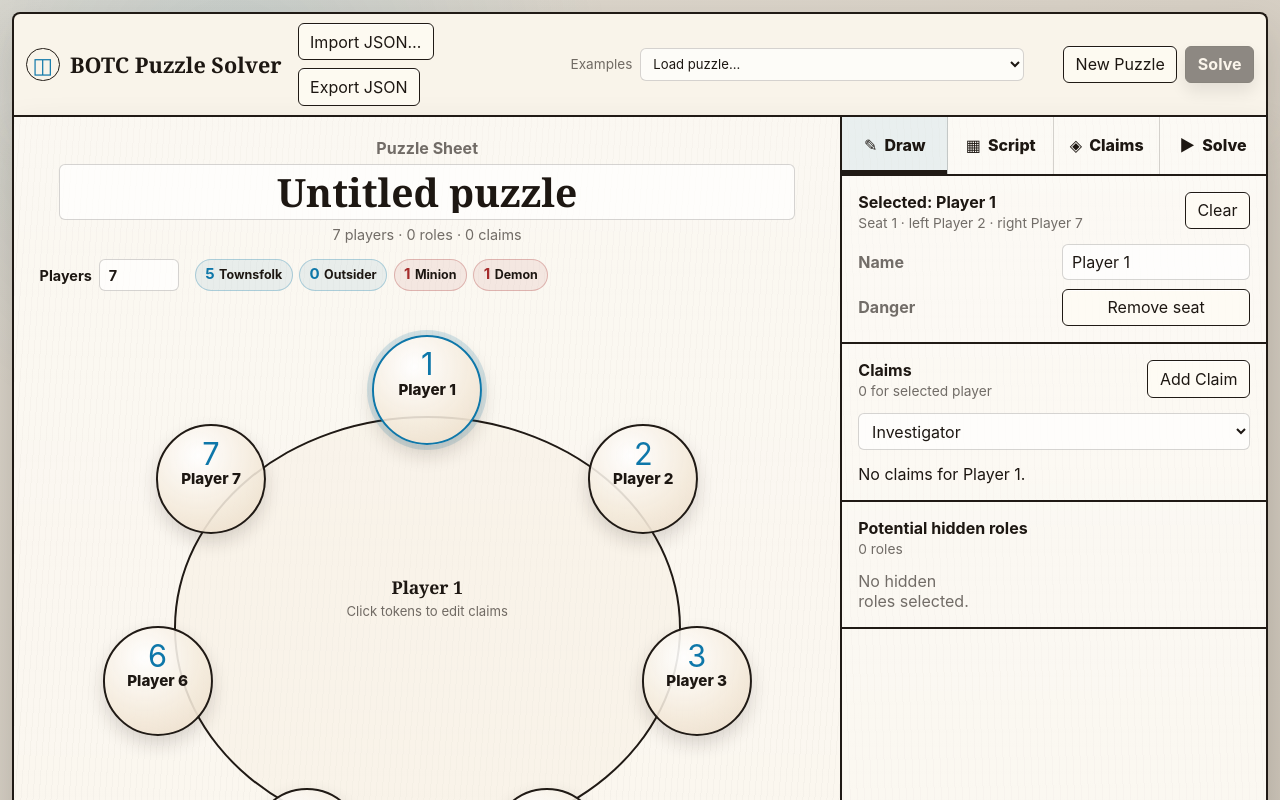
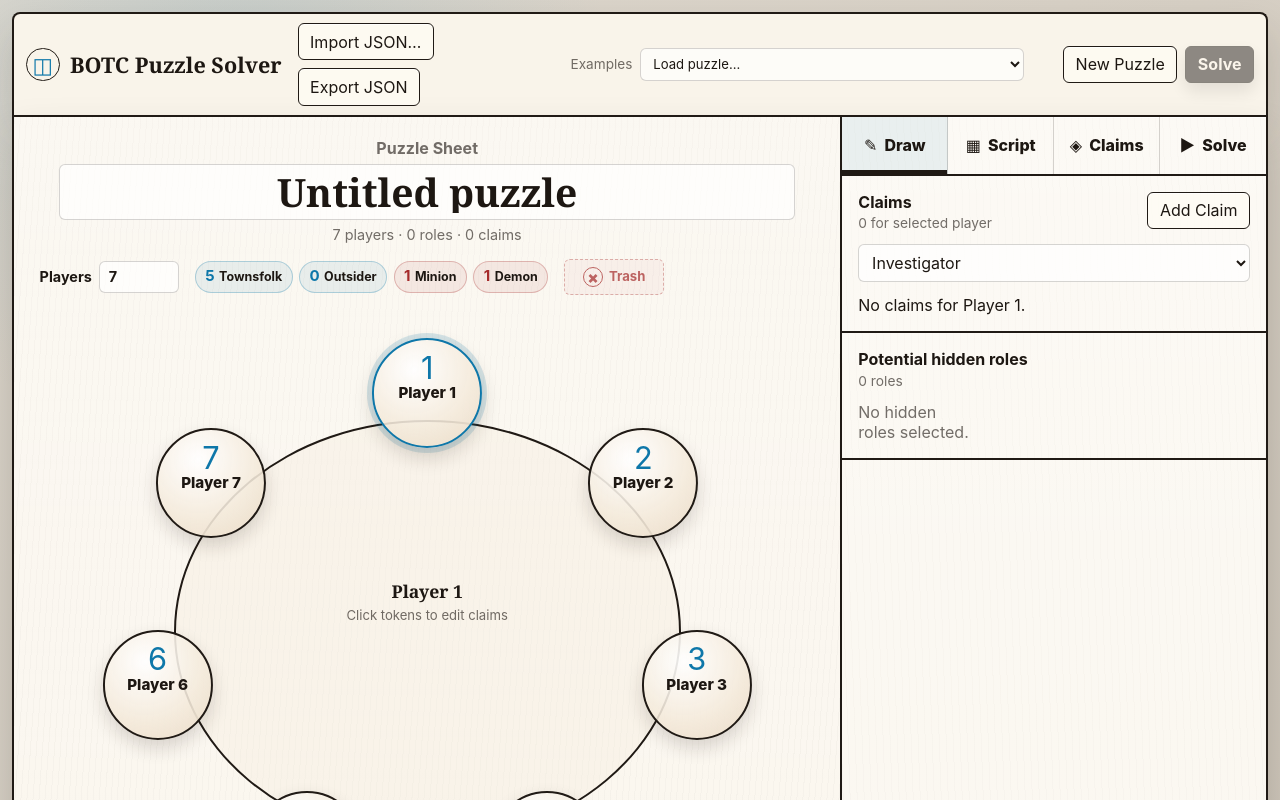
Before and after one commit to jthemphill/botc-solvers, a React (Vite) app: page / in a window 1280 px wide. Shown: the top 800 px of the page. Built offline with nearby package versions, Linux system fonts and the light colour scheme.

Commit message:
Remove selected player panel

```diff
--- a/src/App.tsx
+++ b/src/App.tsx
@@ -4,7 +4,7 @@ import { FixedRolesEditor } from "./components/FixedRolesEditor";
 import { ImportExportBar } from "./components/ImportExportBar";
 import { PuzzleHeader } from "./components/PuzzleHeader";
 import { ResultsView } from "./components/ResultsView";
-import { PuzzleSheet, SelectedPlayerWorkbench } from "./components/SeatingChartEditor";
+import { DrawWorkbench, PuzzleSheet } from "./components/SeatingChartEditor";
 import { ScriptPicker } from "./components/ScriptPicker";
 import { initialDoc, initialState, reducer } from "./state/puzzleDoc";
 import { useSolver } from "./state/useSolver";
@@ -97,14 +97,7 @@ export function App() {
             ))}
           </nav>
           <div className="workbench-body">
-            {activeTab === "draw" && (
-              <SelectedPlayerWorkbench
-                doc={doc}
-                dispatch={dispatch}
-                selectedIndex={selectedIndex}
-                onSelect={setSelectedIndex}
-              />
-            )}
+            {activeTab === "draw" && <DrawWorkbench doc={doc} dispatch={dispatch} selectedIndex={selectedIndex} />}
             {activeTab === "script" && (
               <>
                 <ScriptPicker doc={doc} dispatch={dispatch} />
--- a/src/components/SeatingChartEditor.tsx
+++ b/src/components/SeatingChartEditor.tsx
@@ -1,4 +1,13 @@
-import { useEffect, useState, type CSSProperties, type Dispatch, type DragEvent } from "react";
+import {
+  useEffect,
+  useRef,
+  useState,
+  type CSSProperties,
+  type Dispatch,
+  type DragEvent,
+  type KeyboardEvent,
+  type PointerEvent,
+} from "react";
 import { CharacterType } from "../model/core";
 import { ROLE_CLASSES } from "../model/roleRegistry";
 import { roleEmoji, roleEmojiLabel } from "../model/roleEmoji";
@@ -19,6 +28,10 @@ interface SharedProps extends Props {
   onSelect: (index: number) => void;
 }
 
+interface DrawWorkbenchProps extends Props {
+  selectedIndex: number;
+}
+
 interface ClaimQuoteCard {
   readonly player: string;
   readonly playerIndex: number;
@@ -34,17 +47,15 @@ const TYPE_LABEL: Record<CharacterType, string> = {
   [CharacterType.Demon]: "Demon",
 };
 
+const SEAT_DRAG_TYPE = "application/x-botc-seat-index";
+const DOUBLE_TAP_WINDOW_MS = 450;
+
 export function SeatingChartEditor({ doc, dispatch }: Props) {
   const [selectedIndex, setSelectedIndex] = useState(0);
   return (
     <section className="seating-composer">
       <PuzzleSheet doc={doc} dispatch={dispatch} selectedIndex={selectedIndex} onSelect={setSelectedIndex} />
-      <SelectedPlayerWorkbench
-        doc={doc}
-        dispatch={dispatch}
-        selectedIndex={selectedIndex}
-        onSelect={setSelectedIndex}
-      />
+      <DrawWorkbench doc={doc} dispatch={dispatch} selectedIndex={selectedIndex} />
     </section>
   );
 }
@@ -55,6 +66,10 @@ export function PuzzleSheet({ doc, dispatch, selectedIndex, onSelect }: SharedPr
   const setupCounts = countSetupRoles(doc);
   const hasTimeline = doc.timeline !== undefined && doc.timeline.length > 0;
   const [draggedIndex, setDraggedIndex] = useState<number | undefined>(undefined);
+  const [editingIndex, setEditingIndex] = useState<number | undefined>(undefined);
+  const [draftName, setDraftName] = useState("");
+  const [trashDropActive, setTrashDropActive] = useState(false);
+  const lastSeatTap = useRef<{ index: number; time: number }>({ index: -1, time: 0 });
   const quoteCards = claimQuoteCardsForDoc(doc);
   const chartQuoteCards = players.length <= 10 ? firstQuoteCardsByPlayer(quoteCards) : [];
 
@@ -62,25 +77,101 @@ export function PuzzleSheet({ doc, dispatch, selectedIndex, onSelect }: SharedPr
     if (selectedIndex >= players.length) onSelect(Math.max(0, players.length - 1));
   }, [onSelect, players.length, selectedIndex]);
 
-  const startSeatDrag = (event: DragEvent<HTMLButtonElement>, index: number) => {
+  useEffect(() => {
+    if (editingIndex !== undefined && editingIndex >= players.length) {
+      setEditingIndex(undefined);
+      setDraftName("");
+    }
+  }, [editingIndex, players.length]);
+
+  const beginRename = (index: number, name: string) => {
+    setDraggedIndex(undefined);
+    setTrashDropActive(false);
+    onSelect(index);
+    setEditingIndex(index);
+    setDraftName(name);
+  };
+
+  const commitRename = () => {
+    if (editingIndex === undefined) return;
+    const currentName = players[editingIndex];
+    const nextName = draftName.trim();
+    if (currentName !== undefined && nextName !== currentName) {
+      dispatch({ type: "renamePlayer", index: editingIndex, name: nextName });
+    }
+    setEditingIndex(undefined);
+    setDraftName("");
+  };
+
+  const cancelRename = () => {
+    setEditingIndex(undefined);
+    setDraftName("");
+  };
+
+  const startSeatDrag = (event: DragEvent<HTMLDivElement>, index: number) => {
+    if (editingIndex === index) {
+      event.preventDefault();
+      return;
+    }
     setDraggedIndex(index);
+    setTrashDropActive(false);
     event.dataTransfer.effectAllowed = "move";
+    event.dataTransfer.setData(SEAT_DRAG_TYPE, String(index));
     event.dataTransfer.setData("text/plain", String(index));
   };
 
-  const allowSeatDrop = (event: DragEvent<HTMLButtonElement>) => {
+  const draggedSeatIndex = (event: DragEvent<HTMLElement>) => {
+    const value = event.dataTransfer.getData(SEAT_DRAG_TYPE) || event.dataTransfer.getData("text/plain");
+    if (value === "") return draggedIndex;
+    const dataIndex = Number(value);
+    return Number.isInteger(dataIndex) ? dataIndex : draggedIndex;
+  };
+
+  const allowSeatDrop = (event: DragEvent<HTMLElement>) => {
     event.preventDefault();
     event.dataTransfer.dropEffect = "move";
   };
 
-  const dropSeat = (event: DragEvent<HTMLButtonElement>, toIndex: number) => {
+  const dropSeat = (event: DragEvent<HTMLDivElement>, toIndex: number) => {
     event.preventDefault();
-    const dataIndex = Number(event.dataTransfer.getData("text/plain"));
-    const fromIndex = Number.isInteger(dataIndex) ? dataIndex : draggedIndex;
+    const fromIndex = draggedSeatIndex(event);
     setDraggedIndex(undefined);
-    if (fromIndex === undefined || fromIndex === toIndex) return;
+    setTrashDropActive(false);
+    if (fromIndex === undefined || fromIndex === toIndex || fromIndex < 0 || fromIndex >= players.length) return;
     dispatch({ type: "movePlayerTo", fromIndex, toIndex });
     onSelect(toIndex);
+  };
+
+  const dropSeatOnTrash = (event: DragEvent<HTMLDivElement>) => {
+    event.preventDefault();
+    const fromIndex = draggedSeatIndex(event);
+    setDraggedIndex(undefined);
+    setTrashDropActive(false);
+    if (fromIndex === undefined || fromIndex < 0 || fromIndex >= players.length) return;
+    dispatch({ type: "removePlayer", index: fromIndex });
+    onSelect(Math.max(0, Math.min(fromIndex, players.length - 2)));
+  };
+
+  const handleSeatPointerUp = (event: PointerEvent<HTMLDivElement>, index: number, player: string) => {
+    if (event.pointerType === "mouse" || editingIndex === index) return;
+    const now = Date.now();
+    if (lastSeatTap.current.index === index && now - lastSeatTap.current.time <= DOUBLE_TAP_WINDOW_MS) {
+      event.preventDefault();
+      beginRename(index, player);
+      lastSeatTap.current = { index: -1, time: 0 };
+      return;
+    }
+    lastSeatTap.current = { index, time: now };
+  };
+
+  const handleSeatKeyDown = (event: KeyboardEvent<HTMLDivElement>, index: number, player: string) => {
+    if (event.key === "Enter" || event.key === " ") {
+      event.preventDefault();
+      onSelect(index);
+    } else if (event.key === "F2") {
+      event.preventDefault();
+      beginRename(index, player);
+    }
   };
 
   return (
@@ -97,6 +188,22 @@ export function PuzzleSheet({ doc, dispatch, selectedIndex, onSelect }: SharedPr
           />
         </label>
         <SetupCountSummary setupCounts={setupCounts} />
+        <div
+          className={`seat-trash-zone${draggedIndex === undefined ? "" : " armed"}${
+            trashDropActive ? " drop-target" : ""
+          }`}
+          aria-label="Trash zone for removing seats"
+          onDragEnter={(event) => {
+            allowSeatDrop(event);
+            setTrashDropActive(true);
+          }}
+          onDragOver={allowSeatDrop}
+          onDragLeave={() => setTrashDropActive(false)}
+          onDrop={dropSeatOnTrash}
+        >
+          <span aria-hidden="true">×</span>
+          <strong>Trash</strong>
+        </div>
       </div>
 
       <div className="seating-chart" aria-label="Clockwise seating chart">
@@ -108,22 +215,30 @@ export function PuzzleSheet({ doc, dispatch, selectedIndex, onSelect }: SharedPr
           const deathMarker = deathMarkerForPlayer(doc.timeline, player);
           const deathClass = deathMarker === undefined ? undefined : deathMarkerClass(deathMarker);
           const deathLabel = deathMarker === undefined ? "" : `, ${deathMarkerLabel(deathMarker)}`;
+          const isEditing = editingIndex === index;
           return (
-            <button
+            <div
               key={player}
-              type="button"
               className={`seat-button${deathClass === undefined ? "" : ` death-${deathClass}`}${
                 index === selectedIndex ? " selected" : ""
-              }${index === draggedIndex ? " dragging" : ""}`}
+              }${index === draggedIndex ? " dragging" : ""}${isEditing ? " editing" : ""}`}
               style={seatButtonStyle(index, players.length, player)}
-              draggable
+              draggable={!isEditing}
+              role="button"
+              tabIndex={0}
               onDragStart={(event) => startSeatDrag(event, index)}
               onDragOver={allowSeatDrop}
               onDrop={(event) => dropSeat(event, index)}
-              onDragEnd={() => setDraggedIndex(undefined)}
+              onDragEnd={() => {
+                setDraggedIndex(undefined);
+                setTrashDropActive(false);
+              }}
               onClick={() => onSelect(index)}
+              onDoubleClick={() => beginRename(index, player)}
+              onPointerUp={(event) => handleSeatPointerUp(event, index, player)}
+              onKeyDown={(event) => handleSeatKeyDown(event, index, player)}
               aria-pressed={index === selectedIndex}
-              aria-label={`Seat ${index + 1}: ${player}${deathLabel}. Drag to reorder seats.`}
+              aria-label={`Seat ${index + 1}: ${player}${deathLabel}. Drag to reorder seats. Double-click to rename.`}
             >
               {deathClass !== undefined && <span className={`seat-shroud ${deathClass}`} aria-hidden="true" />}
               <span
@@ -135,13 +250,40 @@ export function PuzzleSheet({ doc, dispatch, selectedIndex, onSelect }: SharedPr
               >
                 {roleEmoji(primaryClaim?.type) ?? index + 1}
               </span>
-              <span className="seat-player-name">{player}</span>
+              {isEditing ? (
+                <input
+                  className="seat-name-input"
+                  type="text"
+                  value={draftName}
+                  autoFocus
+                  aria-label={`Rename ${player}`}
+                  draggable={false}
+                  onFocus={(event) => event.currentTarget.select()}
+                  onChange={(event) => setDraftName(event.target.value)}
+                  onBlur={commitRename}
+                  onClick={(event) => event.stopPropagation()}
+                  onDoubleClick={(event) => event.stopPropagation()}
+                  onPointerUp={(event) => event.stopPropagation()}
+                  onKeyDown={(event) => {
+                    event.stopPropagation();
+                    if (event.key === "Enter") {
+                      event.preventDefault();
+                      commitRename();
+                    } else if (event.key === "Escape") {
+                      event.preventDefault();
+                      cancelRename();
+                    }
+                  }}
+                />
+              ) : (
+                <span className="seat-player-name">{player}</span>
+              )}
               {deathMarker !== undefined && deathClass !== undefined && (
                 <span className={`seat-death-badge ${deathClass}`} aria-hidden="true">
                   {timelineEventGlyph(deathMarker)}
                 </span>
               )}
-            </button>
+            </div>
           );
         })}
 
@@ -201,68 +343,19 @@ function ClaimQuoteDeck({ cards, onSelect }: { cards: readonly ClaimQuoteCard[];
   );
 }
 
-export function SelectedPlayerWorkbench({ doc, dispatch, selectedIndex, onSelect }: SharedProps) {
+export function DrawWorkbench({ doc, dispatch, selectedIndex }: DrawWorkbenchProps) {
   const players = doc.players;
   const [newType, setNewType] = useState<Claim["type"]>("Investigator");
   const selectedName = players[selectedIndex];
-  const selectedPlayerIndex = selectedName === undefined ? -1 : doc.players.indexOf(selectedName);
   const selectedClaims = selectedName === undefined ? [] : claimIndexesForPlayer(doc, selectedName);
-  const leftNeighbor =
-    selectedName === undefined || players.length === 0 ? undefined : players[(selectedIndex + 1) % players.length];
-  const rightNeighbor =
-    selectedName === undefined || players.length === 0
-      ? undefined
-      : players[(selectedIndex - 1 + players.length) % players.length];
 
   const addClaim = () => {
     if (selectedName === undefined) return;
     dispatch({ type: "addClaim", claim: makeEmptyClaim(newType, selectedName) });
   };
 
-  const removeSelectedPlayer = () => {
-    if (selectedPlayerIndex === -1) return;
-    dispatch({ type: "removePlayer", index: selectedPlayerIndex });
-    onSelect(Math.max(0, selectedPlayerIndex - 1));
-  };
-
   return (
     <div className="draw-workbench">
-      <section className="panel selected-player-panel">
-        {selectedName === undefined ? (
-          <p>Add players to start drawing the puzzle.</p>
-        ) : (
-          <>
-            <header className="panel-heading-row">
-              <div>
-                <h3>Selected: {selectedName}</h3>
-                <span>
-                  Seat {selectedIndex + 1} · left {leftNeighbor ?? "-"} · right {rightNeighbor ?? "-"}
-                </span>
-              </div>
-              <button type="button" onClick={() => onSelect(0)}>
-                Clear
-              </button>
-            </header>
-
-            <div className="field-grid selected-player-grid">
-              <span>Name</span>
-              <input
-                type="text"
-                value={selectedName}
-                disabled={selectedPlayerIndex === -1}
-                onChange={(event) =>
-                  dispatch({ type: "renamePlayer", index: selectedPlayerIndex, name: event.target.value })
-                }
-              />
-              <span>Danger</span>
-              <button type="button" onClick={removeSelectedPlayer}>
-                Remove seat
-              </button>
-            </div>
-          </>
-        )}
-      </section>
-
       <section className="panel claims-panel">
         <header className="panel-heading-row">
           <div>
--- a/src/styles.css
+++ b/src/styles.css
@@ -340,6 +340,52 @@ summary {
   color: var(--red-ink);
 }
 
+.seat-trash-zone {
+  display: inline-flex;
+  align-items: center;
+  justify-content: center;
+  gap: 0.38rem;
+  min-width: 6.25rem;
+  min-height: 2.25rem;
+  border: 1.5px dashed rgba(165, 43, 43, 0.48);
+  border-radius: 6px;
+  background: rgba(165, 43, 43, 0.06);
+  color: var(--red-ink);
+  padding: 0.28rem 0.65rem;
+  font-size: 0.82rem;
+  font-weight: 850;
+  line-height: 1;
+  opacity: 0.72;
+  transition:
+    background-color 120ms ease,
+    border-color 120ms ease,
+    opacity 120ms ease,
+    transform 120ms ease;
+}
+
+.seat-trash-zone span {
+  display: grid;
+  width: 1.25rem;
+  height: 1.25rem;
+  place-items: center;
+  border: 1.5px solid currentColor;
+  border-radius: 50%;
+  font-size: 1rem;
+  font-weight: 900;
+}
+
+.seat-trash-zone.armed {
+  border-color: rgba(165, 43, 43, 0.72);
+  background: rgba(165, 43, 43, 0.1);
+  opacity: 1;
+}
+
+.seat-trash-zone.drop-target {
+  border-style: solid;
+  background: rgba(165, 43, 43, 0.18);
+  transform: translateY(-1px);
+}
+
 .seating-chart {
   position: relative;
   width: min(100%, 48rem);
@@ -389,9 +435,23 @@ summary {
     0 0 0 5px rgba(14, 119, 169, 0.16);
 }
 
+.seat-button:hover,
+.seat-button:focus-visible {
+  background: radial-gradient(circle at 38% 28%, #fffdf8, rgba(244, 234, 219, 0.92) 58%, #eadcc8);
+}
+
+.seat-button:focus-visible {
+  outline: 3px solid rgba(14, 119, 169, 0.28);
+  outline-offset: 2px;
+}
+
 .seat-button.dragging {
   opacity: 0.58;
   cursor: grabbing;
+}
+
+.seat-button.editing {
+  cursor: text;
 }
 
 .seat-button.death-nomination-death {
@@ -474,6 +534,22 @@ summary {
   font-weight: 800;
   line-height: 1.05;
   white-space: nowrap;
+}
+
+.seat-name-input {
+  position: relative;
+  z-index: 1;
+  align-self: center;
+  width: min(5.7rem, 86%);
+  min-width: 0;
+  height: 1.75rem;
+  border-color: var(--blue-ink);
+  background: rgba(255, 252, 244, 0.96);
+  padding: 0.1rem 0.24rem;
+  text-align: center;
+  font-size: min(0.96rem, 16cqi);
+  font-weight: 800;
+  line-height: 1.05;
 }
 
 .seat-death-badge {
@@ -908,10 +984,6 @@ summary {
   color: var(--muted-ink);
 }
 
-.selected-player-grid {
-  grid-template-columns: minmax(5.2rem, 0.28fr) minmax(0, 1fr);
-}
-
 .claim-add-row {
   display: grid;
   grid-template-columns: minmax(0, 1fr);
@@ -1263,8 +1335,7 @@ summary {
     grid-template-columns: repeat(2, 1fr);
   }
 
-  .field-grid,
-  .selected-player-grid {
+  .field-grid {
     grid-template-columns: 1fr;
   }
 
```
Also changed, not shown: 1 other file (tests, documents, lock files or other folders).
